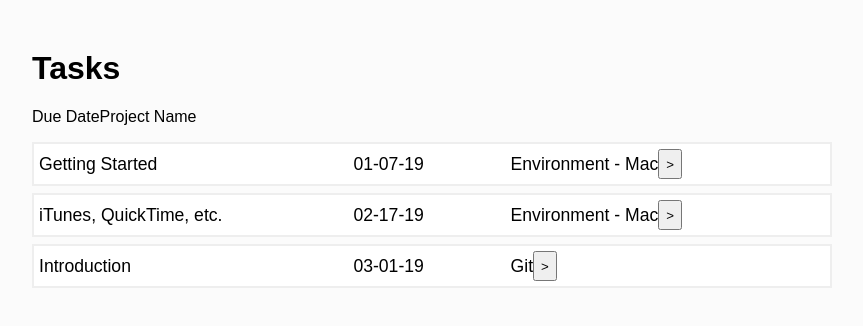
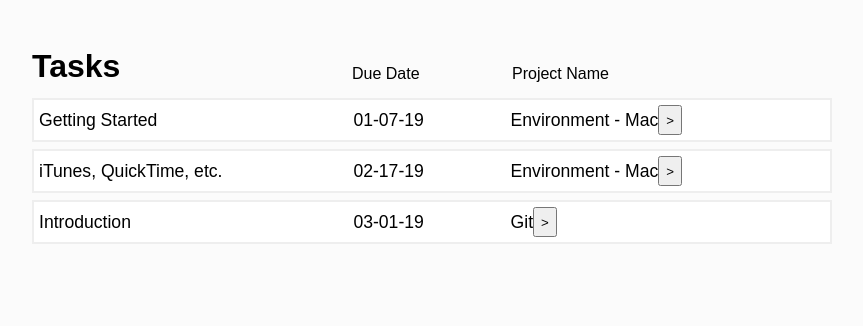
Before and after one commit to isabel985/task-manager, a React (Create React App) app: page / in a window 1280 px wide. Shown: the top 326 px of the page, without its empty margins (208-1071 px from the left). Built offline with nearby package versions, Linux system fonts and the light colour scheme.

Commit message:
added header styles

```diff
--- a/src/App.css
+++ b/src/App.css
@@ -53,6 +53,7 @@ body {
 
 .list {
   padding-left: 0px;
+  clear: left;
 }
 
 .list-item {
@@ -82,7 +83,28 @@ body {
 /*   HEADER STYLES  */
 /********************/
 
-/* .table-headers h1,
+.table-headers {
+  display: flex;
+  align-items: flex-end;
+}
+
+.table-headers h1,
 .table-headers span {
   float: left;
- } */
+  margin: 0px;
+  line-height: 1em;
+}
+
+.table-headers h1 {
+  width: 38%;
+  margin-right: 2%;
+}
+
+.table-headers span:nth-child(2) {
+  width: 18%;
+  margin-right: 2%;
+}
+
+.table-headers span:nth-child(3) {
+  width: 40%;
+}
```
